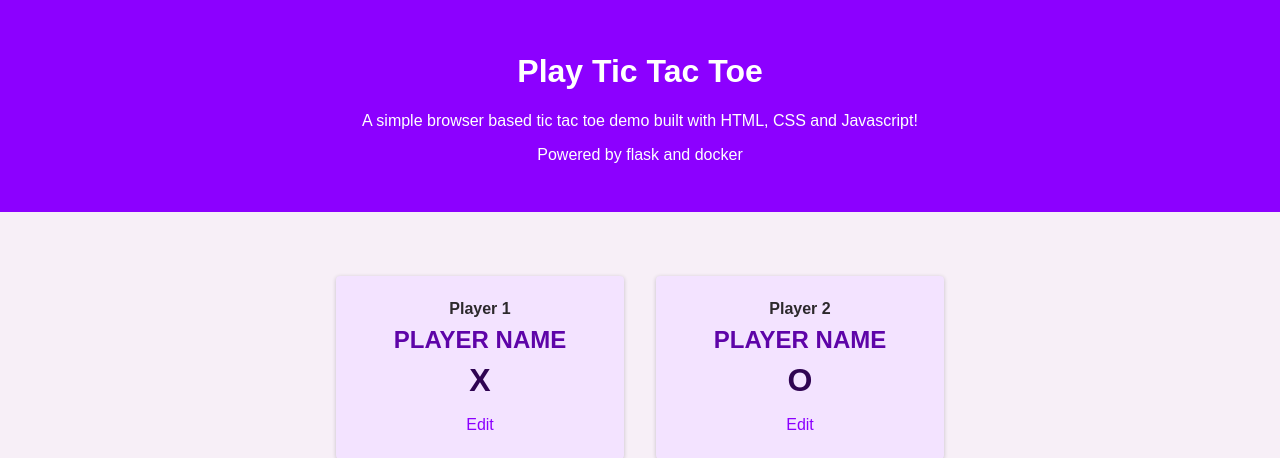
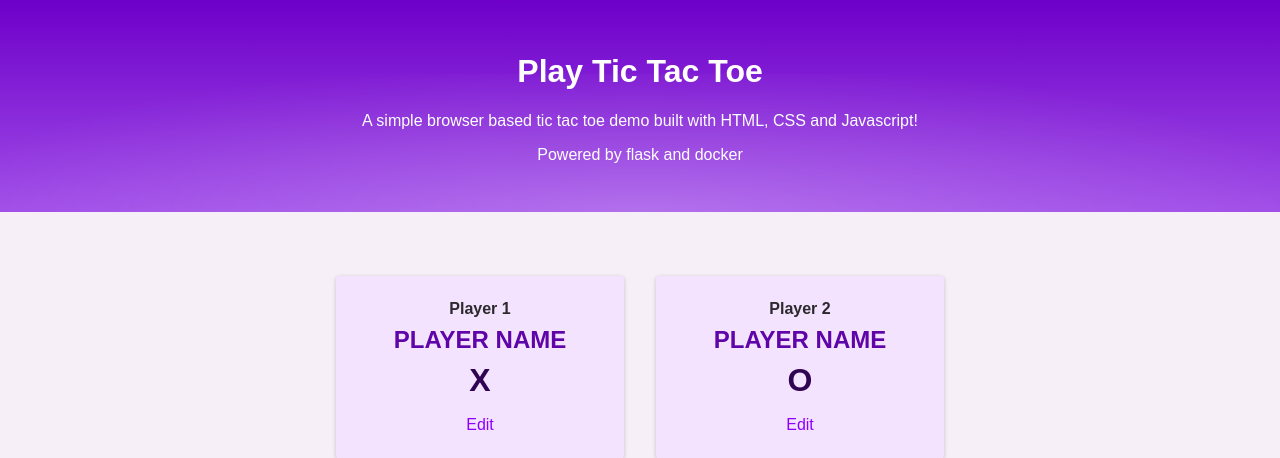
Before and after one commit to Marcelo-FC/tic-tac-toe-demo, a Flask app: page / in a window 1280 px wide. Shown: the top 458 px of the page. Run offline with Flask 3, Linux system fonts and the light colour scheme.

Commit message:
Added navbar luminance

```diff
--- a/static/styles/styles.css
+++ b/static/styles/styles.css
@@ -6,11 +6,49 @@
 }
 
 #main-header {
-    background-color: rgb(140, 0, 255);
+    position: relative;
+    background: linear-gradient(to bottom, #6e00c9, #a04de8);
     color: white;
     padding: 2rem 5%;
     text-align: center;
-}
+    overflow: hidden; /* ensures ::after doesn’t spill */
+  }
+
+  #main-header::after {
+    content: "";
+    position: absolute;
+    bottom: 0;
+    left: 0;
+    width: 100%;
+    height: 0%;
+    background: radial-gradient(ellipse at bottom, rgba(255, 255, 255, 0.5), transparent 80%);
+    animation: luminanceWave 10s ease-in-out infinite;
+    pointer-events: none;
+  }
+
+  @keyframes luminanceWave {
+    0% {
+      height: 0%;
+      opacity: 0;
+    }
+    35% {
+      height: 65%;
+      opacity: 0.4;
+    }
+    50% {
+      height: 70%;
+      opacity: 0.25;
+    }
+    65% {
+      height: 65%;
+      opacity: 0.4;
+    }
+    100% {
+      height: 0%;
+      opacity: 0;
+    }
+  }
+
 
 .btn {
     font: inherit;
```
